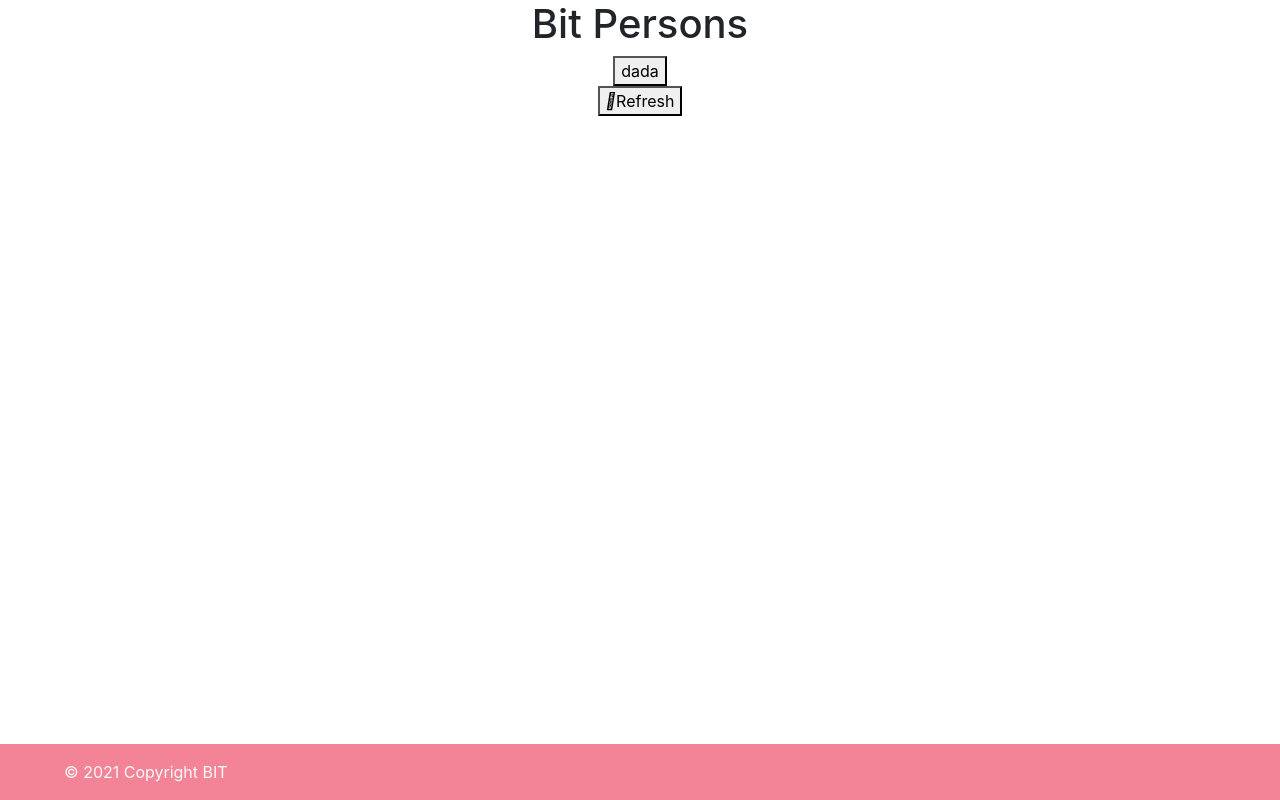
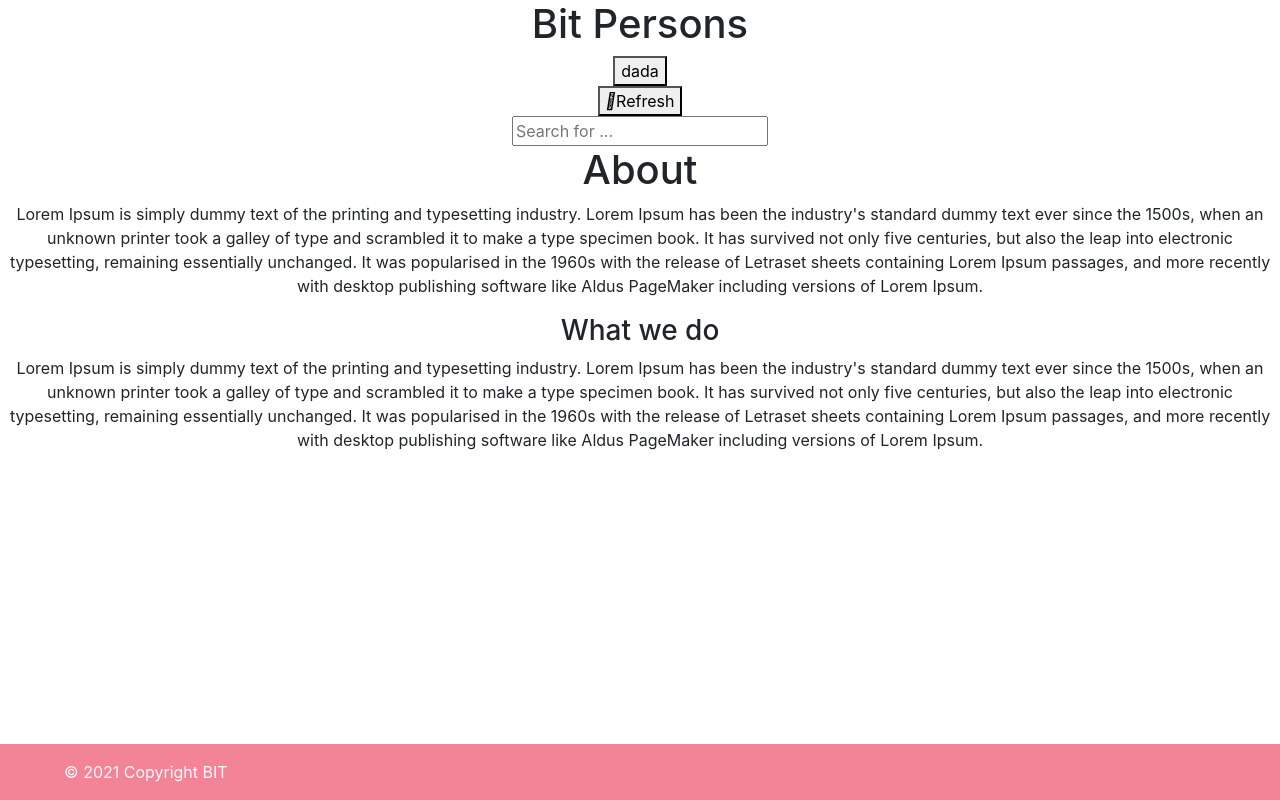
Before and after one commit to SlobodanStojkovic/react-bit-people, a React (Create React App) app: page /about in a window 1280 px wide. Built offline with nearby package versions, Linux system fonts and the light colour scheme; no server answers.

Commit message:
Added Search functionality

```diff
--- a/src/App.jsx
+++ b/src/App.jsx
@@ -4,17 +4,46 @@ import { Header } from './Components/Header/Header'
 import { Footer } from './Components/Footer/Footer'
 import { Switch, Route, Redirect } from "react-router-dom";
 import { About } from './Components/About/About'
-import { useState } from 'react';
+import { useEffect, useState } from 'react';
+import { Search } from './Components/Search/Search';
+import { getUsers } from './Services/getUsers';
+
 
 function App() {
 
   const [gridView, setGridView] = useState(false);
+  const [users, setUsers] = useState([]);
+  const [inputValue, setInputValue] = useState("");
+  const [filteredUsers, setFilteredUsers] = useState([]);
+
+
+  useEffect(() => {
+    getUsers().then((users) => {
+      setUsers(users);
+      setFilteredUsers(users);
+    });
+  }, []);
+
+
+
+  const onTyping = (event) => {
+    setInputValue(event.target.value);
+    const filtUsers = users.filter(user => {
+      const fullName = `${user.name.first} ${user.name.last}`;
+     return fullName.toLowerCase().includes(event.target.value.toLowerCase())
+    })
+    setFilteredUsers(filtUsers);
+    console.log(filteredUsers);
+  }
+
+
 
   return (
     <div className="App">
-      <Header gridView={gridView}/>
+      <Header gridView={gridView} />
+      <Search inputValue={inputValue} onChange={onTyping} />
       <Switch>
-        <Route exact path='/home' component={() => <Main gridView={gridView} />} />
+        <Route exact path='/home' component={() => <Main gridView={gridView} users={filteredUsers} />} />
         <Route exact path='/about' component={About} />
         <Redirect from='/' to='/home' />
       </Switch>
--- a/src/Components/About/About.jsx
+++ b/src/Components/About/About.jsx
@@ -1 +1,14 @@
 import "./About.css";
+export const About = () => {
+    return (
+        <>
+            <h1>About</h1>
+
+            <p>Lorem Ipsum is simply dummy text of the printing and typesetting industry. Lorem Ipsum has been the industry's standard dummy text ever since the 1500s, when an unknown printer took a galley of type and scrambled it to make a type specimen book. It has survived not only five centuries, but also the leap into electronic typesetting, remaining essentially unchanged. It was popularised in the 1960s with the release of Letraset sheets containing Lorem Ipsum passages, and more recently with desktop publishing software like Aldus PageMaker including versions of Lorem Ipsum.</p>
+
+            <h3>What we do</h3>
+
+            <p>Lorem Ipsum is simply dummy text of the printing and typesetting industry. Lorem Ipsum has been the industry's standard dummy text ever since the 1500s, when an unknown printer took a galley of type and scrambled it to make a type specimen book. It has survived not only five centuries, but also the leap into electronic typesetting, remaining essentially unchanged. It was popularised in the 1960s with the release of Letraset sheets containing Lorem Ipsum passages, and more recently with desktop publishing software like Aldus PageMaker including versions of Lorem Ipsum.</p>
+        </>
+    )
+}
--- a/src/Components/Main/Main.jsx
+++ b/src/Components/Main/Main.jsx
@@ -8,8 +8,10 @@ export const Main = (props) => {
     let [users, setUsers] = useState([])
 
     useEffect(() =>{
-        getUsers()
-            .then(users => setUsers(users))
+        /* getUsers()
+            .then(users => setUsers(users)) */
+            let users = props.users;
+            setUsers(users)
     }, [])
 
     let male = 0;
--- a/src/Components/Search/Search.jsx
+++ b/src/Components/Search/Search.jsx
@@ -1 +1,8 @@
 import "./Search.css";
+
+export const Search = ({ onChange, inputValue }) => {
+
+    return (
+        <input value={inputValue} onChange={onChange} id="searchInput" placeholder="Search for ..." type="text" />
+    )
+}
```
